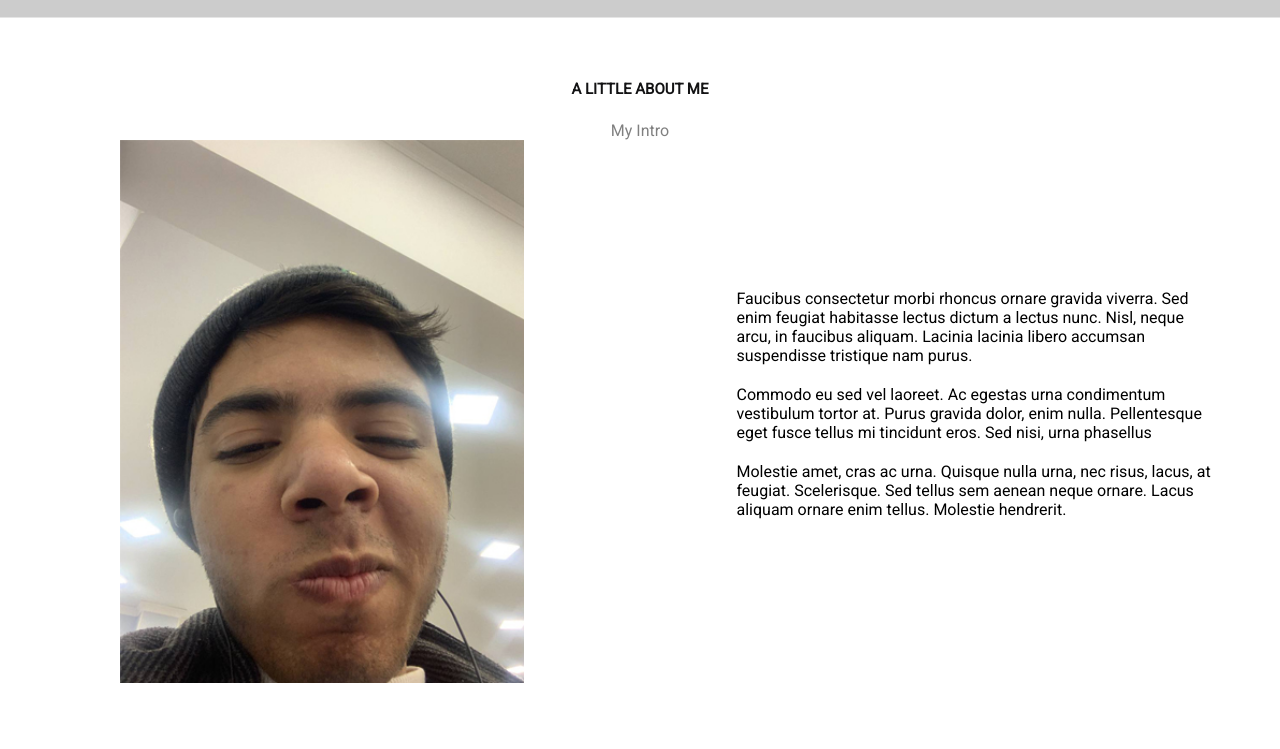
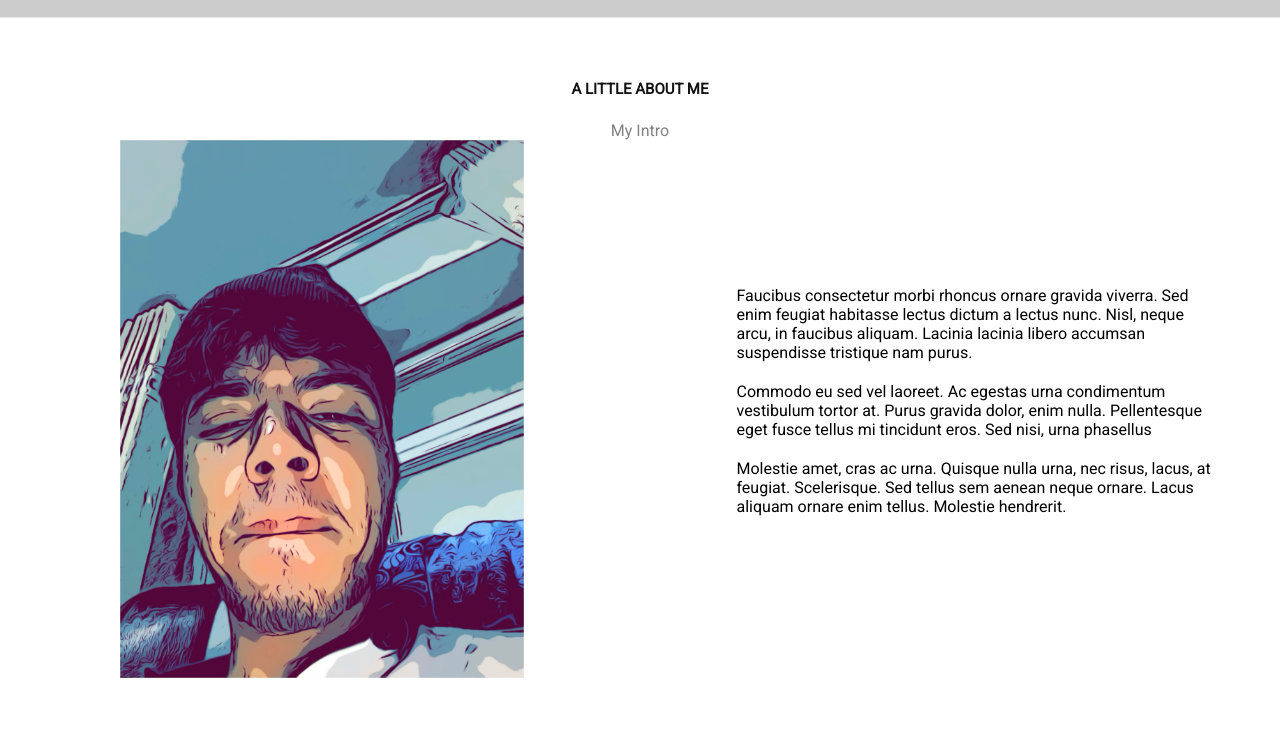
Before and after one commit to abdulra7ma/profileee.github.io, a plain HTML site: page index.html in a window 1280 px wide. Shown: the part 47-796 px from the top of the page. Drawn offline with nearby package versions, Linux system fonts and the light colour scheme.

Commit message:
changed profile pic

```diff
--- a/index.html
+++ b/index.html
@@ -41,7 +41,7 @@
                 <p class="landing_titlesub">My Intro</p>
             <div class="landing_block">
                 <div class="landing_image">
-                    <img src="./Images/Mypic.jpg" alt="img">
+                    <img src="./Images/Mypic.jpeg" alt="img">
                 </div>
                 <div class="landing_text">
                     <p class="landign_detail1">Faucibus consectetur morbi rhoncus ornare gravida viverra. Sed enim feugiat habitasse lectus dictum a lectus nunc. Nisl, neque arcu, in faucibus aliquam. Lacinia lacinia libero accumsan suspendisse tristique nam purus. </p>
```
Also changed, not shown: Images/Mypic.jpeg (added), Images/Mypic.jpg (deleted).
